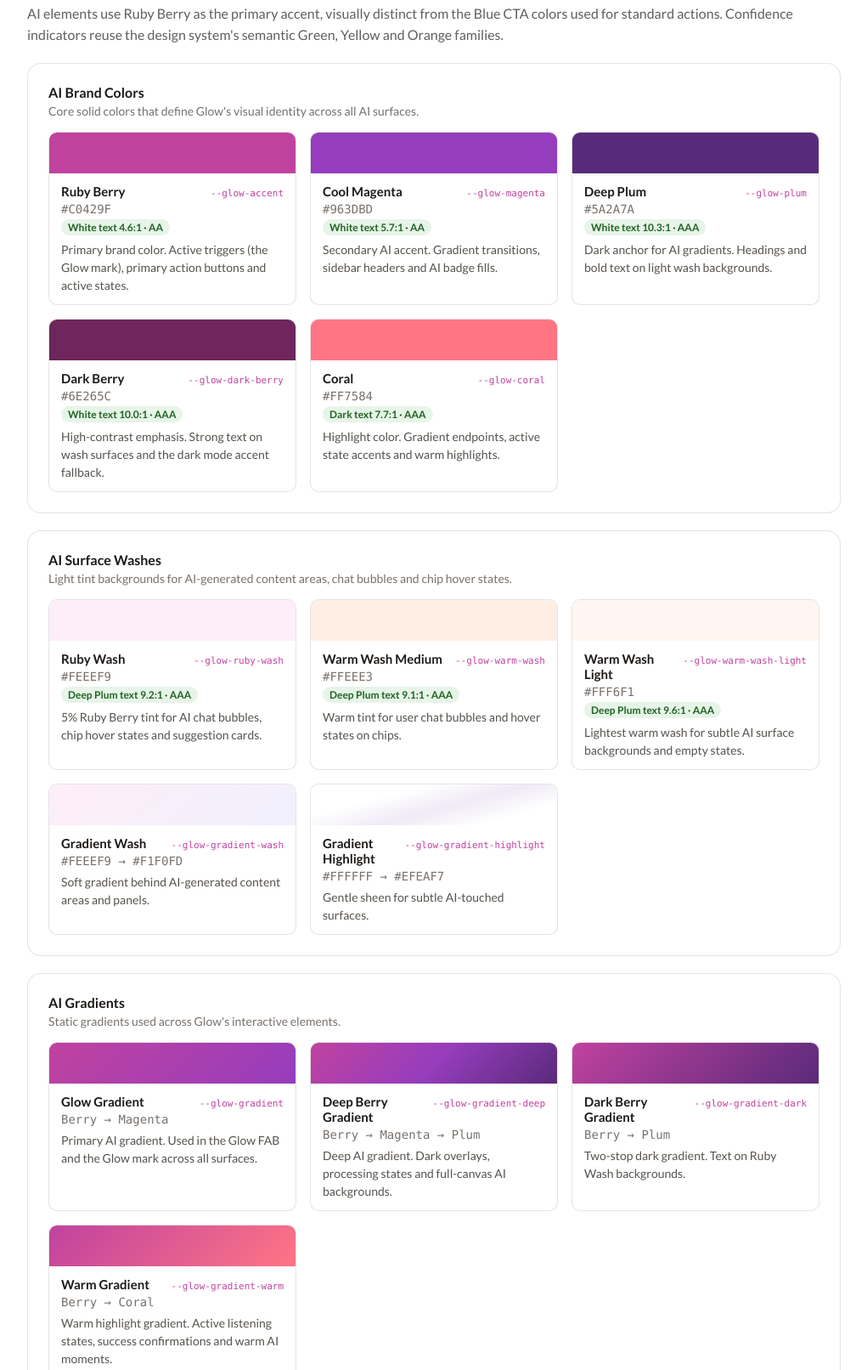
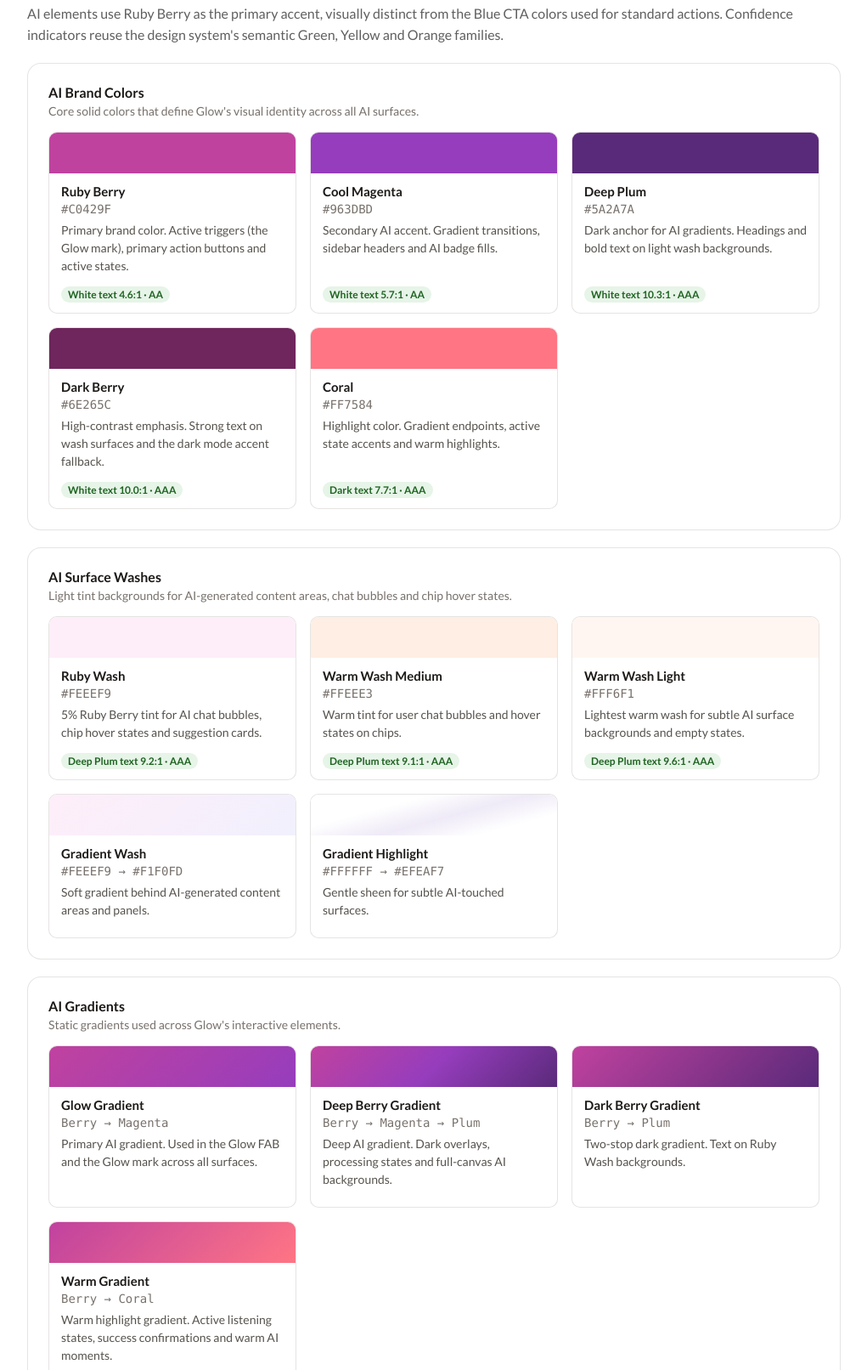
Before and after one commit to charissagudknecht-design/ai-interaction-standards, a plain HTML site: page docs/ai-visual-language.html in a window 1280 px wide. Shown: the part 338-1950 px from the top of the page at 85% size, without its empty margins (129-1150 px from the left). Drawn offline with Linux system fonts and the light colour scheme.

Commit message:
Move contrast badges to the card bottom and drop token labels
Token names stay in the copyable CSS tokens block.

Co-Authored-By: Claude Opus 5.5 <noreply@anthropic.com>
Claude-Session: https://claude.ai/code/session_01LJTHUQjhshoHdyK9XV8jSP

```diff
--- a/docs/ai-visual-language.html
+++ b/docs/ai-visual-language.html
@@ -50,6 +50,7 @@
             overflow: hidden;
             border: 1px solid rgba(214, 211, 209, 0.6);
             background: white;
+            display: flex; flex-direction: column;
         }
         .pal-swatch__bar {
             min-height: 48px;
@@ -64,7 +65,7 @@
         .pal-swatch__bar--light { color: #1C1917; }
         .pal-swatch__bar--dark { color: white; }
         .pal-swatch__icon { font-size: 15px; line-height: 1; }
-        .pal-swatch__meta { padding: 12px 14px; display: flex; flex-direction: column; gap: 4px; }
+        .pal-swatch__meta { padding: 12px 14px; display: flex; flex-direction: column; gap: 4px; flex: 1; }
         .pal-swatch__row {
             display: flex; align-items: baseline; justify-content: space-between; gap: 8px;
         }
@@ -77,7 +78,7 @@
             font-family: 'SF Mono', Consolas, Monaco, monospace;
             font-size: 14px; color: #78716C;
         }
-        .pal-swatch__usage { font-size: 14px; line-height: 1.5; color: #57534E; margin: 2px 0 0; }
+        .pal-swatch__usage { font-size: 14px; line-height: 1.5; color: #57534E; margin: 2px 0 10px; }
         .pal-swatch__bar--gradient {
             justify-content: center;
             position: relative;
@@ -167,7 +168,7 @@
         .pb-ring__text { flex: 1; white-space: nowrap; overflow: hidden; text-overflow: ellipsis; }
         .pb-ring__stop { flex: none; width: 12px; height: 12px; border: 1.5px solid #0a0a0a; border-radius: 3px; }
         @media (prefers-reduced-motion: reduce) { .pb-ring, .vl-gradient-box { animation: none; } }
-        .pal-swatch__contrast { align-self: flex-start; font-size: 12px; font-weight: 600; padding: 2px 8px; border-radius: 10px; }
+        .pal-swatch__contrast { align-self: flex-start; margin-top: auto; font-size: 12px; font-weight: 600; padding: 2px 8px; border-radius: 10px; }
         .pal-swatch__contrast--pass { background: #E7F4E8; color: #1E6421; }
         .pal-swatch__contrast--large { background: #FFF1BF; color: #705201; }
         .pal-swatch__contrast--fail { background: #FFEEE3; color: #8E4018; }
@@ -219,46 +220,46 @@
                     <div class="pal-swatch">
                         <div class="pal-swatch__bar pal-swatch__bar--dark" style="background:#C0429F;"></div>
                         <div class="pal-swatch__meta">
-                            <div class="pal-swatch__row"><span class="pal-swatch__name">Ruby Berry</span><span class="pal-swatch__token">--glow-accent</span></div>
+                            <div class="pal-swatch__row"><span class="pal-swatch__name">Ruby Berry</span></div>
                             <code class="pal-swatch__hex">#C0429F</code>
+                            <p class="pal-swatch__usage">Primary brand color. Active triggers (the Glow mark), primary action buttons and active states.</p>
                             <span class="pal-swatch__contrast pal-swatch__contrast--pass">White text 4.6:1 &middot; AA</span>
-                            <p class="pal-swatch__usage">Primary brand color. Active triggers (the Glow mark), primary action buttons and active states.</p>
                         </div>
                     </div>
                     <div class="pal-swatch">
                         <div class="pal-swatch__bar pal-swatch__bar--dark" style="background:#963DBD;"></div>
                         <div class="pal-swatch__meta">
-                            <div class="pal-swatch__row"><span class="pal-swatch__name">Cool Magenta</span><span class="pal-swatch__token">--glow-magenta</span></div>
+                            <div class="pal-swatch__row"><span class="pal-swatch__name">Cool Magenta</span></div>
                             <code class="pal-swatch__hex">#963DBD</code>
+                            <p class="pal-swatch__usage">Secondary AI accent. Gradient transitions, sidebar headers and AI badge fills.</p>
                             <span class="pal-swatch__contrast pal-swatch__contrast--pass">White text 5.7:1 &middot; AA</span>
-                            <p class="pal-swatch__usage">Secondary AI accent. Gradient transitions, sidebar headers and AI badge fills.</p>
                         </div>
                     </div>
                     <div class="pal-swatch">
                         <div class="pal-swatch__bar pal-swatch__bar--dark" style="background:#5A2A7A;"></div>
                         <div class="pal-swatch__meta">
-                            <div class="pal-swatch__row"><span class="pal-swatch__name">Deep Plum</span><span class="pal-swatch__token">--glow-plum</span></div>
+                            <div class="pal-swatch__row"><span class="pal-swatch__name">Deep Plum</span></div>
                             <code class="pal-swatch__hex">#5A2A7A</code>
+                            <p class="pal-swatch__usage">Dark anchor for AI gradients. Headings and bold text on light wash backgrounds.</p>
                             <span class="pal-swatch__contrast pal-swatch__contrast--pass">White text 10.3:1 &middot; AAA</span>
-                            <p class="pal-swatch__usage">Dark anchor for AI gradients. Headings and bold text on light wash backgrounds.</p>
                         </div>
                     </div>
                     <div class="pal-swatch">
                         <div class="pal-swatch__bar pal-swatch__bar--dark" style="background:#6E265C;"></div>
                         <div class="pal-swatch__meta">
-                            <div class="pal-swatch__row"><span class="pal-swatch__name">Dark Berry</span><span class="pal-swatch__token">--glow-dark-berry</span></div>
+                            <div class="pal-swatch__row"><span class="pal-swatch__name">Dark Berry</span></div>
                             <code class="pal-swatch__hex">#6E265C</code>
+                            <p class="pal-swatch__usage">High-contrast emphasis. Strong text on wash surfaces and the dark mode accent fallback.</p>
                             <span class="pal-swatch__contrast pal-swatch__contrast--pass">White text 10.0:1 &middot; AAA</span>
-                            <p class="pal-swatch__usage">High-contrast emphasis. Strong text on wash surfaces and the dark mode accent fallback.</p>
                         </div>
                     </div>
                     <div class="pal-swatch">
                         <div class="pal-swatch__bar pal-swatch__bar--dark" style="background:#FF7584;"></div>
                         <div class="pal-swatch__meta">
-                            <div class="pal-swatch__row"><span class="pal-swatch__name">Coral</span><span class="pal-swatch__token">--glow-coral</span></div>
+                            <div class="pal-swatch__row"><span class="pal-swatch__name">Coral</span></div>
                             <code class="pal-swatch__hex">#FF7584</code>
+                            <p class="pal-swatch__usage">Highlight color. Gradient endpoints, active state accents and warm highlights.</p>
                             <span class="pal-swatch__contrast pal-swatch__contrast--pass">Dark text 7.7:1 &middot; AAA</span>
-                            <p class="pal-swatch__usage">Highlight color. Gradient endpoints, active state accents and warm highlights.</p>
                         </div>
                     </div>
                 </div>
@@ -271,34 +272,34 @@
                     <div class="pal-swatch">
                         <div class="pal-swatch__bar pal-swatch__bar--light" style="background:#FEEEF9;"></div>
                         <div class="pal-swatch__meta">
-                            <div class="pal-swatch__row"><span class="pal-swatch__name">Ruby Wash</span><span class="pal-swatch__token">--glow-ruby-wash</span></div>
+                            <div class="pal-swatch__row"><span class="pal-swatch__name">Ruby Wash</span></div>
                             <code class="pal-swatch__hex">#FEEEF9</code>
+                            <p class="pal-swatch__usage">5% Ruby Berry tint for AI chat bubbles, chip hover states and suggestion cards.</p>
                             <span class="pal-swatch__contrast pal-swatch__contrast--pass">Deep Plum text 9.2:1 &middot; AAA</span>
-                            <p class="pal-swatch__usage">5% Ruby Berry tint for AI chat bubbles, chip hover states and suggestion cards.</p>
                         </div>
                     </div>
                     <div class="pal-swatch">
                         <div class="pal-swatch__bar pal-swatch__bar--light" style="background:#FFEEE3;"></div>
                         <div class="pal-swatch__meta">
-                            <div class="pal-swatch__row"><span class="pal-swatch__name">Warm Wash Medium</span><span class="pal-swatch__token">--glow-warm-wash</span></div>
+                            <div class="pal-swatch__row"><span class="pal-swatch__name">Warm Wash Medium</span></div>
                             <code class="pal-swatch__hex">#FFEEE3</code>
+                            <p class="pal-swatch__usage">Warm tint for user chat bubbles and hover states on chips.</p>
                             <span class="pal-swatch__contrast pal-swatch__contrast--pass">Deep Plum text 9.1:1 &middot; AAA</span>
-                            <p class="pal-swatch__usage">Warm tint for user chat bubbles and hover states on chips.</p>
                         </div>
                     </div>
                     <div class="pal-swatch">
                         <div class="pal-swatch__bar pal-swatch__bar--light" style="background:#FFF6F1;"></div>
                         <div class="pal-swatch__meta">
-                            <div class="pal-swatch__row"><span class="pal-swatch__name">Warm Wash Light</span><span class="pal-swatch__token">--glow-warm-wash-light</span></div>
+                            <div class="pal-swatch__row"><span class="pal-swatch__name">Warm Wash Light</span></div>
                             <code class="pal-swatch__hex">#FFF6F1</code>
+                            <p class="pal-swatch__usage">Lightest warm wash for subtle AI surface backgrounds and empty states.</p>
                             <span class="pal-swatch__contrast pal-swatch__contrast--pass">Deep Plum text 9.6:1 &middot; AAA</span>
-                            <p class="pal-swatch__usage">Lightest warm wash for subtle AI surface backgrounds and empty states.</p>
                         </div>
                     </div>
                     <div class="pal-swatch">
                         <div class="pal-swatch__bar pal-swatch__bar--light" style="background:linear-gradient(135deg, #FEEEF9 0%, #F1F0FD 100%);"></div>
                         <div class="pal-swatch__meta">
-                            <div class="pal-swatch__row"><span class="pal-swatch__name">Gradient Wash</span><span class="pal-swatch__token">--glow-gradient-wash</span></div>
+                            <div class="pal-swatch__row"><span class="pal-swatch__name">Gradient Wash</span></div>
                             <code class="pal-swatch__hex">#FEEEF9 &rarr; #F1F0FD</code>
                             <p class="pal-swatch__usage">Soft gradient behind AI-generated content areas and panels.</p>
                         </div>
@@ -306,7 +307,7 @@
                     <div class="pal-swatch">
                         <div class="pal-swatch__bar pal-swatch__bar--light" style="background:linear-gradient(165deg, #FFFFFF 30%, #EFEAF7 55%, #FFFFFF 80%);"></div>
                         <div class="pal-swatch__meta">
-                            <div class="pal-swatch__row"><span class="pal-swatch__name">Gradient Highlight</span><span class="pal-swatch__token">--glow-gradient-highlight</span></div>
+                            <div class="pal-swatch__row"><span class="pal-swatch__name">Gradient Highlight</span></div>
                             <code class="pal-swatch__hex">#FFFFFF &rarr; #EFEAF7</code>
                             <p class="pal-swatch__usage">Gentle sheen for subtle AI-touched surfaces.</p>
                         </div>
@@ -321,7 +322,7 @@
                     <div class="pal-swatch">
                         <div class="pal-swatch__bar pal-swatch__bar--dark" style="background:linear-gradient(135deg, #C0429F 0%, #963DBD 100%);"></div>
                         <div class="pal-swatch__meta">
-                            <div class="pal-swatch__row"><span class="pal-swatch__name">Glow Gradient</span><span class="pal-swatch__token">--glow-gradient</span></div>
+                            <div class="pal-swatch__row"><span class="pal-swatch__name">Glow Gradient</span></div>
                             <code class="pal-swatch__hex">Berry &rarr; Magenta</code>
                             <p class="pal-swatch__usage">Primary AI gradient. Used in the Glow FAB and the Glow mark across all surfaces.</p>
                         </div>
@@ -329,7 +330,7 @@
                     <div class="pal-swatch">
                         <div class="pal-swatch__bar pal-swatch__bar--dark" style="background:linear-gradient(135deg, #C0429F 0%, #963DBD 50%, #5A2A7A 100%);"></div>
                         <div class="pal-swatch__meta">
-                            <div class="pal-swatch__row"><span class="pal-swatch__name">Deep Berry Gradient</span><span class="pal-swatch__token">--glow-gradient-deep</span></div>
+                            <div class="pal-swatch__row"><span class="pal-swatch__name">Deep Berry Gradient</span></div>
                             <code class="pal-swatch__hex">Berry &rarr; Magenta &rarr; Plum</code>
                             <p class="pal-swatch__usage">Deep AI gradient. Dark overlays, processing states and full-canvas AI backgrounds.</p>
                         </div>
@@ -337,7 +338,7 @@
                     <div class="pal-swatch">
                         <div class="pal-swatch__bar pal-swatch__bar--dark" style="background:linear-gradient(135deg, #C0429F 0%, #5A2A7A 100%);"></div>
                         <div class="pal-swatch__meta">
-                            <div class="pal-swatch__row"><span class="pal-swatch__name">Dark Berry Gradient</span><span class="pal-swatch__token">--glow-gradient-dark</span></div>
+                            <div class="pal-swatch__row"><span class="pal-swatch__name">Dark Berry Gradient</span></div>
                             <code class="pal-swatch__hex">Berry &rarr; Plum</code>
                             <p class="pal-swatch__usage">Two-stop dark gradient. Text on Ruby Wash backgrounds.</p>
                         </div>
@@ -345,7 +346,7 @@
                     <div class="pal-swatch">
                         <div class="pal-swatch__bar pal-swatch__bar--dark" style="background:linear-gradient(135deg, #C0429F 0%, #FF7584 100%);"></div>
                         <div class="pal-swatch__meta">
-                            <div class="pal-swatch__row"><span class="pal-swatch__name">Warm Gradient</span><span class="pal-swatch__token">--glow-gradient-warm</span></div>
+                            <div class="pal-swatch__row"><span class="pal-swatch__name">Warm Gradient</span></div>
                             <code class="pal-swatch__hex">Berry &rarr; Coral</code>
                             <p class="pal-swatch__usage">Warm highlight gradient. Active listening states, success confirmations and warm AI moments.</p>
                         </div>
```
